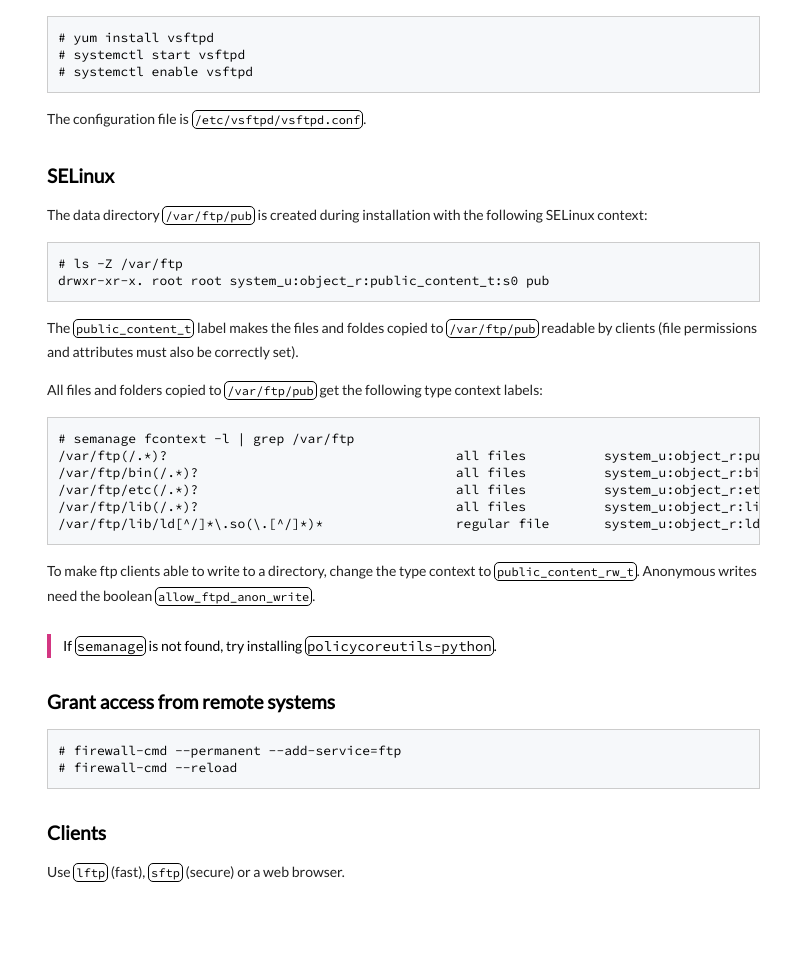
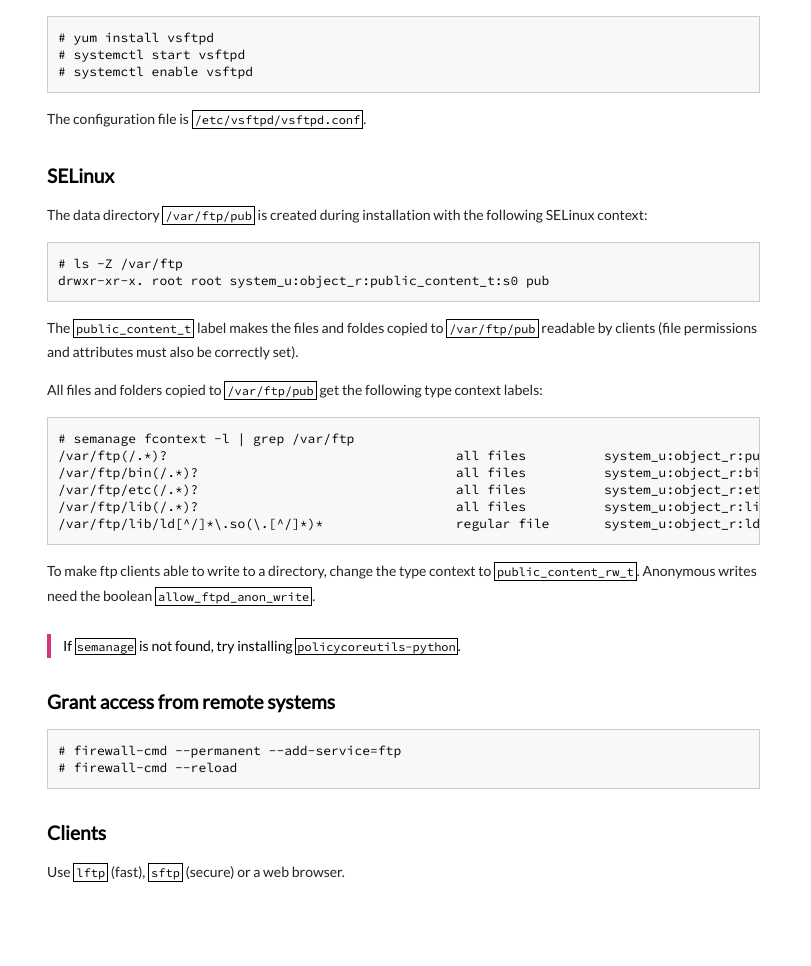
Before and after one commit to execas/execas.github.io, a Jekyll site: the page built from _posts/2018-12-02-ftp-in-linux.md, in a window 1280 px wide. Shown: the part 406-1372 px from the top of the page, without its empty margins (234-1045 px from the left). Built offline with Jekyll 4.4.1, drawn with Linux system fonts in a browser that asks for light colours.

Commit message:
Update execas.css

```diff
--- a/css/execas.css
+++ b/css/execas.css
@@ -54,16 +54,17 @@ blockquote {
      padding-right: 10px;
      border-left:4px solid #d33682;
      color:#000000;
+     font-size: 14px;
+
 
 }
 
 blockquote code {
      padding:0px 1px;
-     font-size:14px;
+     font-size:12px;
 }
 
 blockquote p {
-     font-size: 14px;
      line-height: 1.3em;
 }
 
@@ -87,7 +88,7 @@ code {
      font-size:12px;
      border-width: 1px;
      border-style: solid;
-     border-radius:5px;
+     /*border-radius:5px;*/
      /*border-color: #eeeeee;*/
      padding:1px 2px;
 }
```
